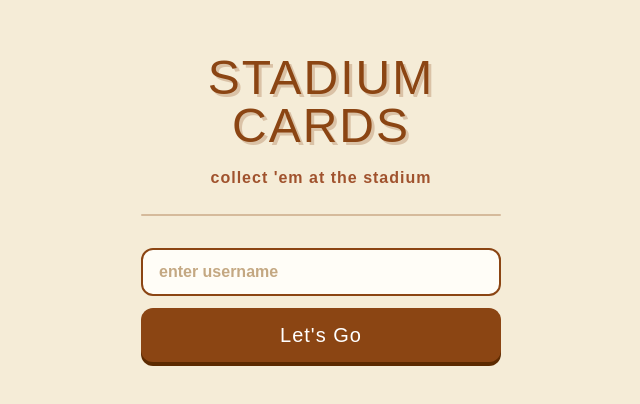
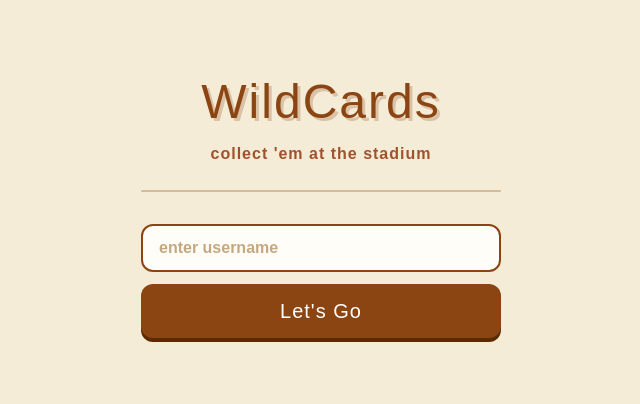
Before and after one commit to fsalmons/wildCards, a React (Vite) app: page /login in a window 1280 px wide. Shown: the part 192-596 px from the top of the page, without its empty margins (319-959 px from the left). Built offline with nearby package versions, Linux system fonts and the light colour scheme; no server answers.

Commit message:
Rename app title to WildCards across all pages

```diff
--- a/index.html
+++ b/index.html
@@ -4,7 +4,7 @@
     <meta charset="UTF-8" />
     <link rel="icon" type="image/svg+xml" href="/favicon.svg" />
     <meta name="viewport" content="width=device-width, initial-scale=1.0" />
-    <title>stadium-card-collector</title>
+    <title>WildCards</title>
   </head>
   <body>
     <div id="root"></div>
--- a/src/pages/CollectionPage.jsx
+++ b/src/pages/CollectionPage.jsx
@@ -126,7 +126,7 @@ export function CollectionPage() {
         <div style={s.headerTop}>
           <div>
             <p style={s.usernameLabel}>{user.username}</p>
-            <h1 style={s.pageTitle}>MY COLLECTION</h1>
+            <h1 style={s.pageTitle}>WildCards</h1>
           </div>
           <button style={s.tradeBtn} onClick={() => navigate('/friends')}>
             Trade →
--- a/src/pages/Login.jsx
+++ b/src/pages/Login.jsx
@@ -200,7 +200,7 @@ export function Login() {
       <style>{styles}</style>
       <div className="login-root">
         <div className="login-card">
-          <h1 className="login-title">STADIUM<br />CARDS</h1>
+          <h1 className="login-title">WildCards</h1>
           <p className="login-subtitle">collect 'em at the stadium</p>
           <div className="login-divider" />
           <form className="login-form" onSubmit={handleSubmit} noValidate>
```
